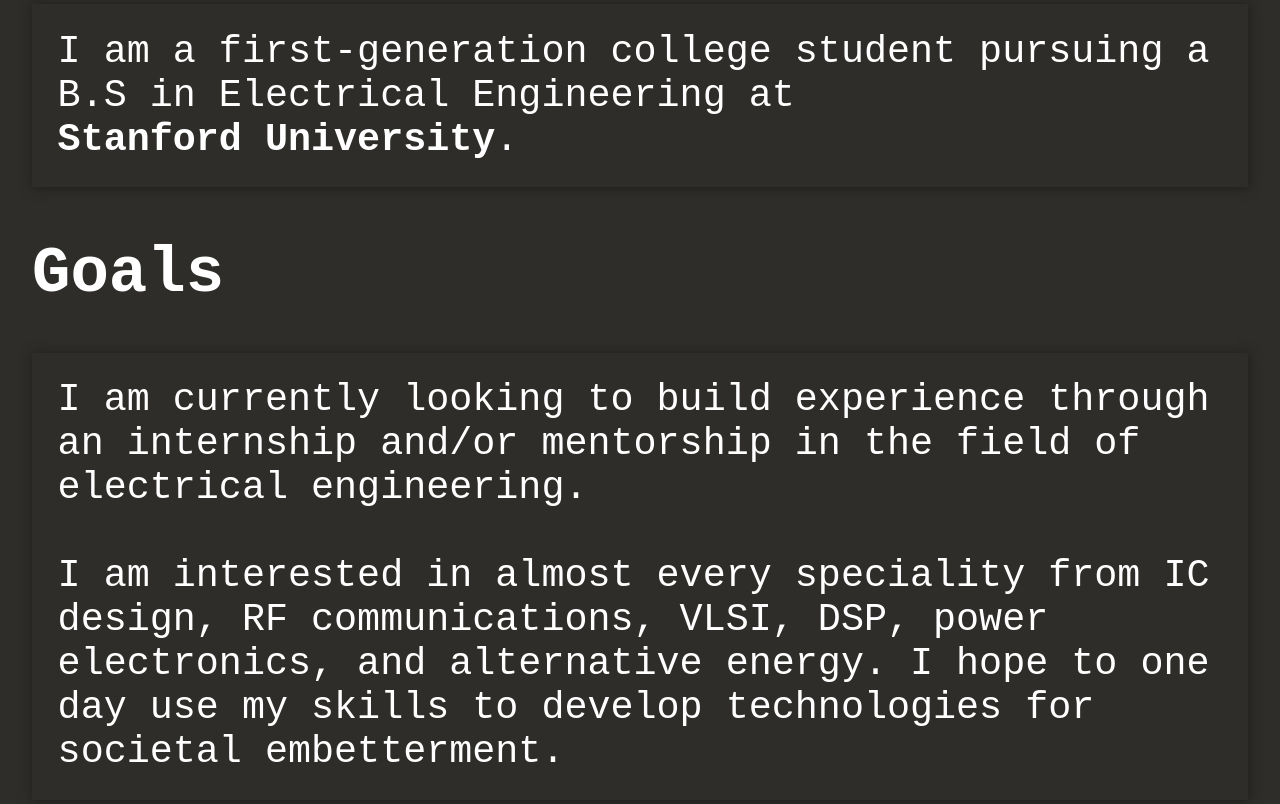
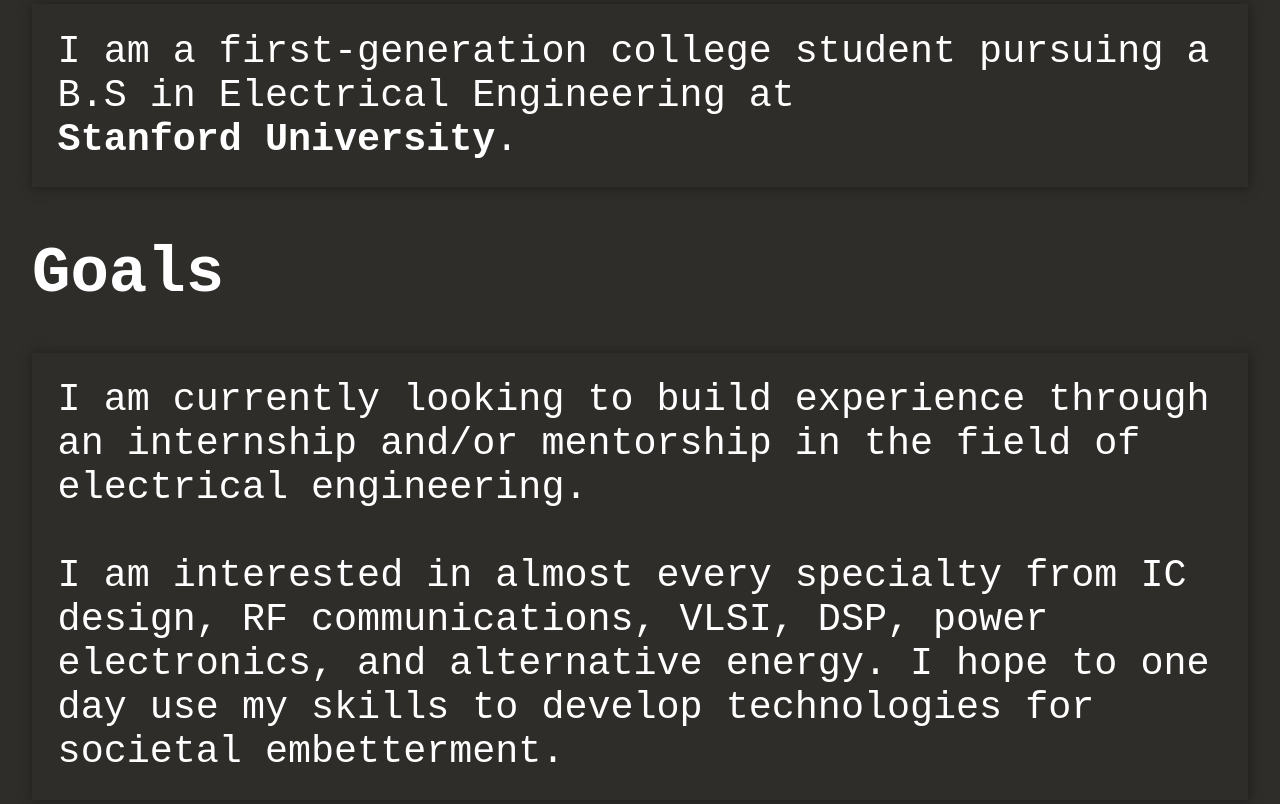
Before and after one commit to KaleSG/KaleSG.github.io, a plain HTML site: page index.html in a window 1280 px wide. Shown: the part 1169-1973 px from the top of the page. Drawn offline with Linux system fonts and the light colour scheme.

Commit message:
Update index.html

```diff
--- a/index.html
+++ b/index.html
@@ -51,7 +51,7 @@
 
                     <br>
                     <br>
-                    I am interested in almost every speciality from
+                    I am interested in almost every specialty from
                     IC design, RF communications, VLSI, DSP, power electronics, and alternative energy.
                     I hope to one day use my skills to develop technologies for societal embetterment.
                 </div>
```
